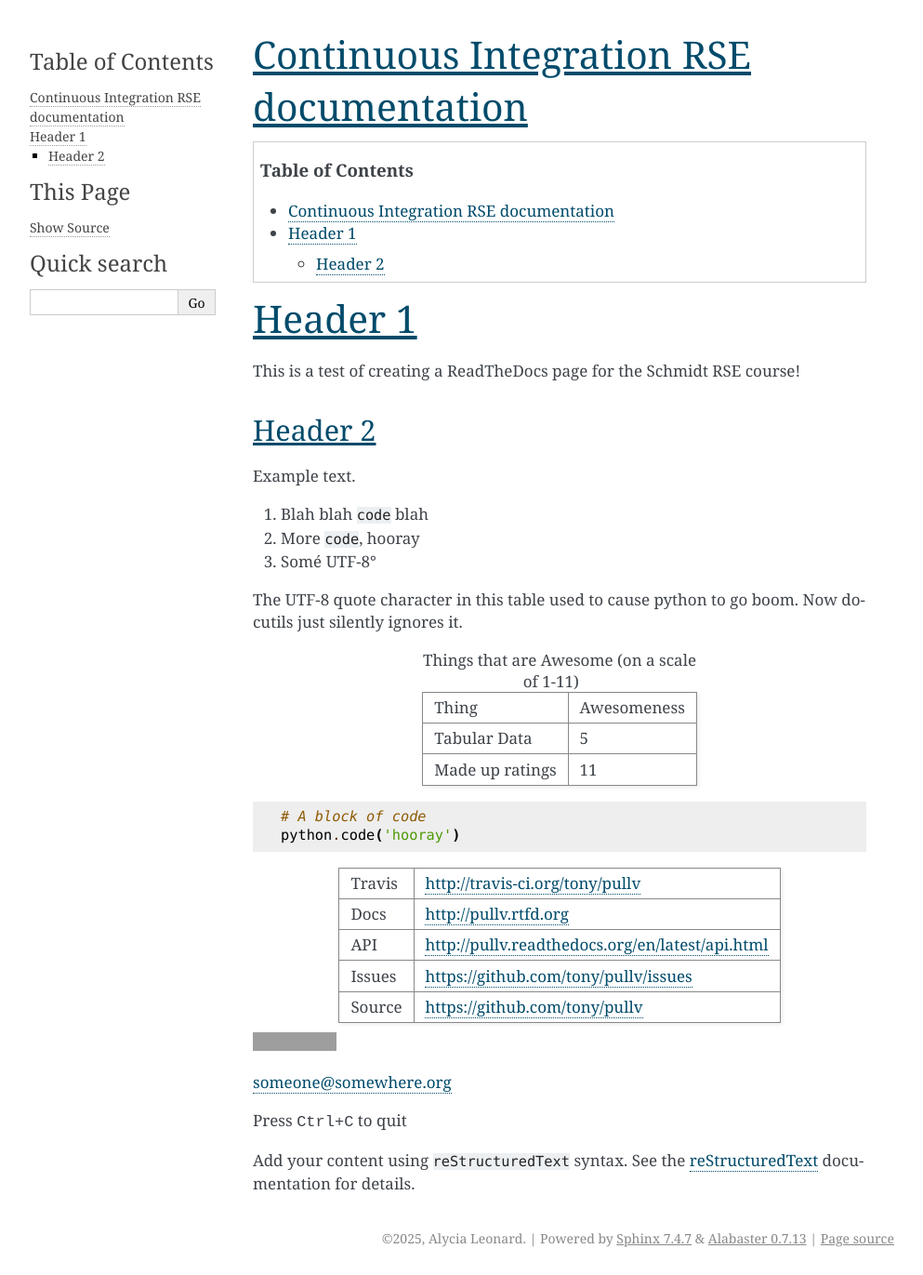
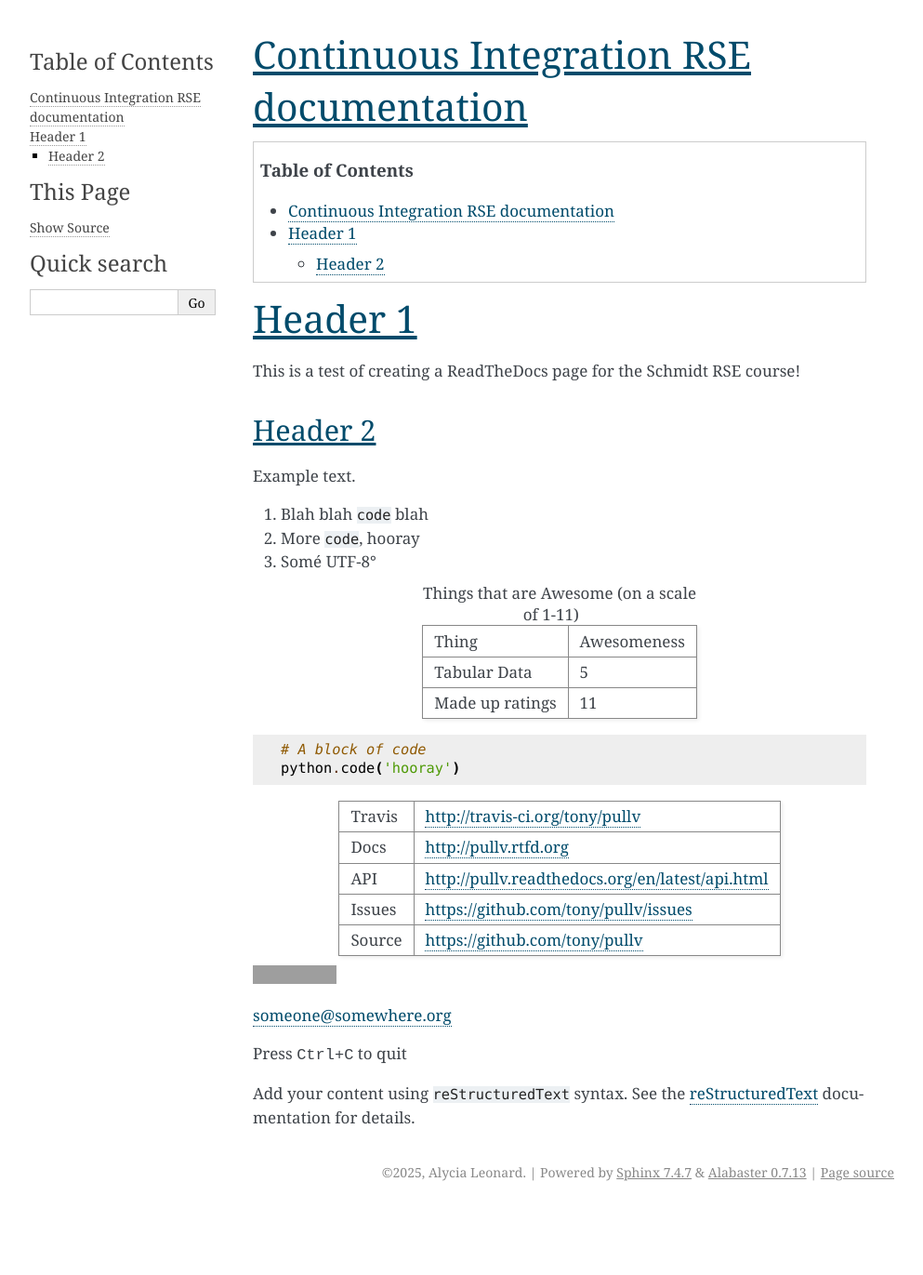
Before and after one commit to alycialeonard/continuous_integration_rse, a Sphinx documentation site: the page built from docs/index.rst, in a window 1280 px wide. Shown: the whole page at 93% size, without its empty margins (148-1141 px from the left). Built offline with Sphinx 7.4.7, drawn with Linux system fonts in a browser that asks for light colours; after the commit the page ends 1300 px from its top, so only the background shows below that; part of the change alters nothing that is shown; grey boxes are pictures that could not be loaded.

```diff
--- a/docs/index.rst
+++ b/docs/index.rst
@@ -22,7 +22,10 @@ Example text.
 2. More ``code``, hooray
 3. Somé UTF-8°
 
-The UTF-8 quote character in this table used to cause python to go boom. Now docutils just silently ignores it.
+..
+   This is a comment.
+   The UTF-8 quote character in the table below used to cause python to go boom.
+   Now docutils just silently ignores it.
 
 .. csv-table:: Things that are Awesome (on a scale of 1-11)
 	:quote: ”
```
